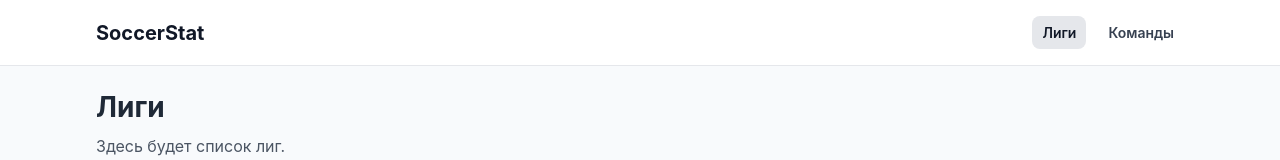
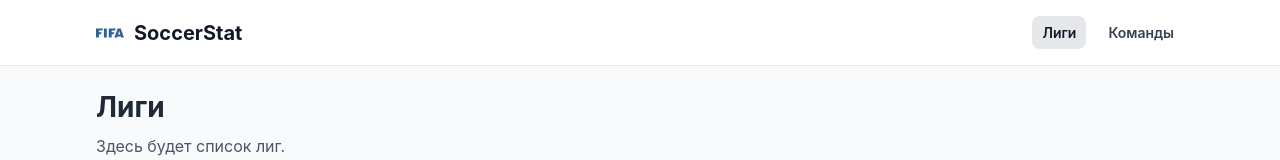
Before and after one commit to TUSHKANCH11K/SoccerStat, a React (Vite) app: page /leagues in a window 1280 px wide. Shown: the top 160 px of the page. Built offline with nearby package versions, Linux system fonts and the light colour scheme.

Commit message:
feat: add Header component with navigation

```diff
--- a/src/app/layout.tsx
+++ b/src/app/layout.tsx
@@ -1,31 +1,10 @@
-import { NavLink, Outlet } from 'react-router-dom'
-
-const navItems = [
-  { to: '/leagues', label: 'Лиги' },
-  { to: '/teams', label: 'Команды' },
-]
+import { Outlet } from 'react-router-dom'
+import { Header } from '../shared/ui/header'
 
 export function Layout() {
   return (
     <div className="app-shell">
-      <header className="app-header">
-        <div className="app-header__container">
-          <NavLink to="/" className="brand">
-            SoccerStat
-          </NavLink>
-          <nav className="app-nav" aria-label="Основная навигация">
-            {navItems.map((item) => (
-              <NavLink
-                key={item.to}
-                to={item.to}
-                className={({ isActive }) => (isActive ? 'nav-link nav-link--active' : 'nav-link')}
-              >
-                {item.label}
-              </NavLink>
-            ))}
-          </nav>
-        </div>
-      </header>
+      <Header />
       <main className="app-main">
         <Outlet />
       </main>
--- a/src/index.css
+++ b/src/index.css
@@ -39,10 +39,18 @@ body {
 }
 
 .brand {
+  display: inline-flex;
+  align-items: center;
+  gap: 10px;
   color: #111827;
   text-decoration: none;
   font-size: 20px;
   font-weight: 700;
+}
+
+.brand__logo {
+  width: 28px;
+  height: 28px;
 }
 
 .app-nav {
--- /dev/null
+++ b/src/shared/ui/header.tsx
@@ -0,0 +1,32 @@
+import { NavLink } from 'react-router-dom'
+import fifaLogo from '../../assets/fifa_logo.svg'
+
+const navItems = [
+  { to: '/leagues', label: 'Лиги' },
+  { to: '/teams', label: 'Команды' },
+]
+
+export function Header() {
+  return (
+    <header className="app-header">
+      <div className="app-header__container">
+        <NavLink to="/" className="brand">
+          <img src={fifaLogo} className="brand__logo" alt="SoccerStat logo" />
+          <span>SoccerStat</span>
+        </NavLink>
+
+        <nav className="app-nav" aria-label="Основная навигация">
+          {navItems.map((item) => (
+            <NavLink
+              key={item.to}
+              to={item.to}
+              className={({ isActive }) => (isActive ? 'nav-link nav-link--active' : 'nav-link')}
+            >
+              {item.label}
+            </NavLink>
+          ))}
+        </nav>
+      </div>
+    </header>
+  )
+}
```
Also changed, not shown: src/assets/fifa_logo.svg (added), src/assets/search_icon.svg (added).
